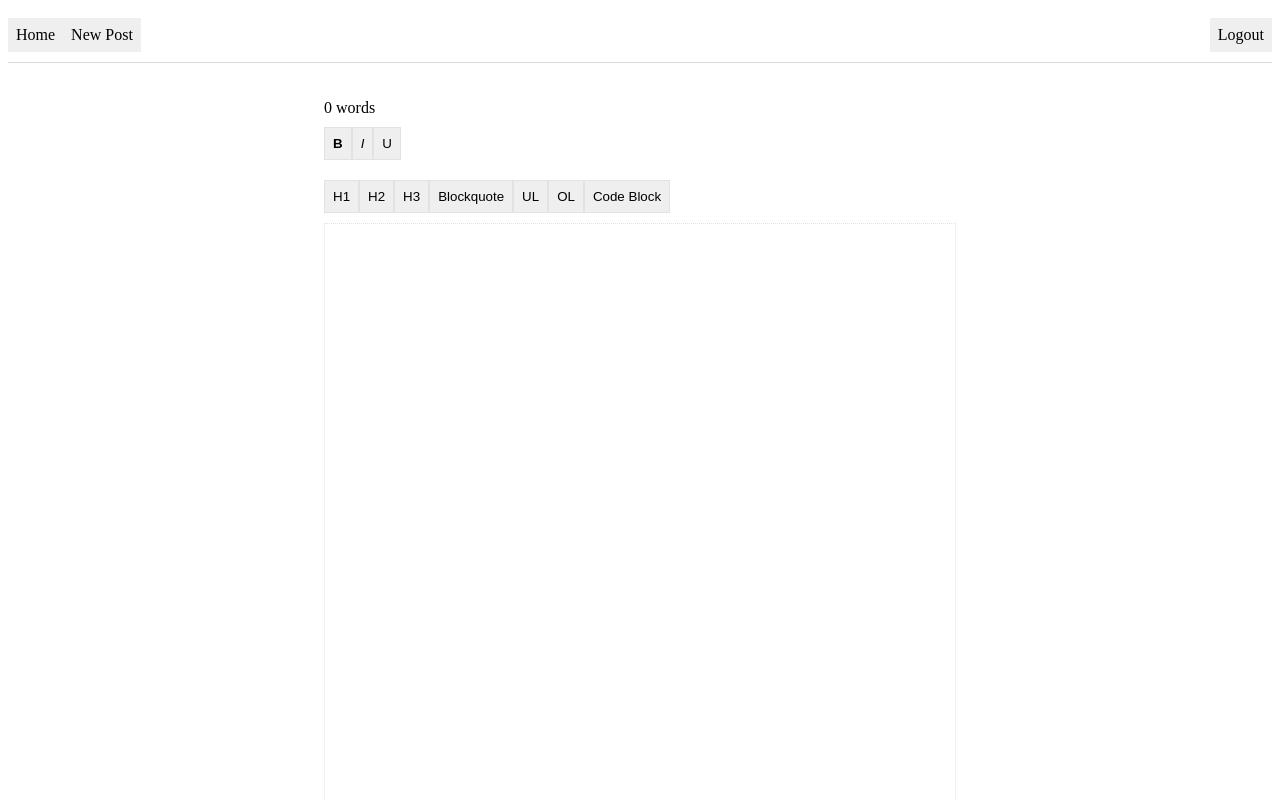
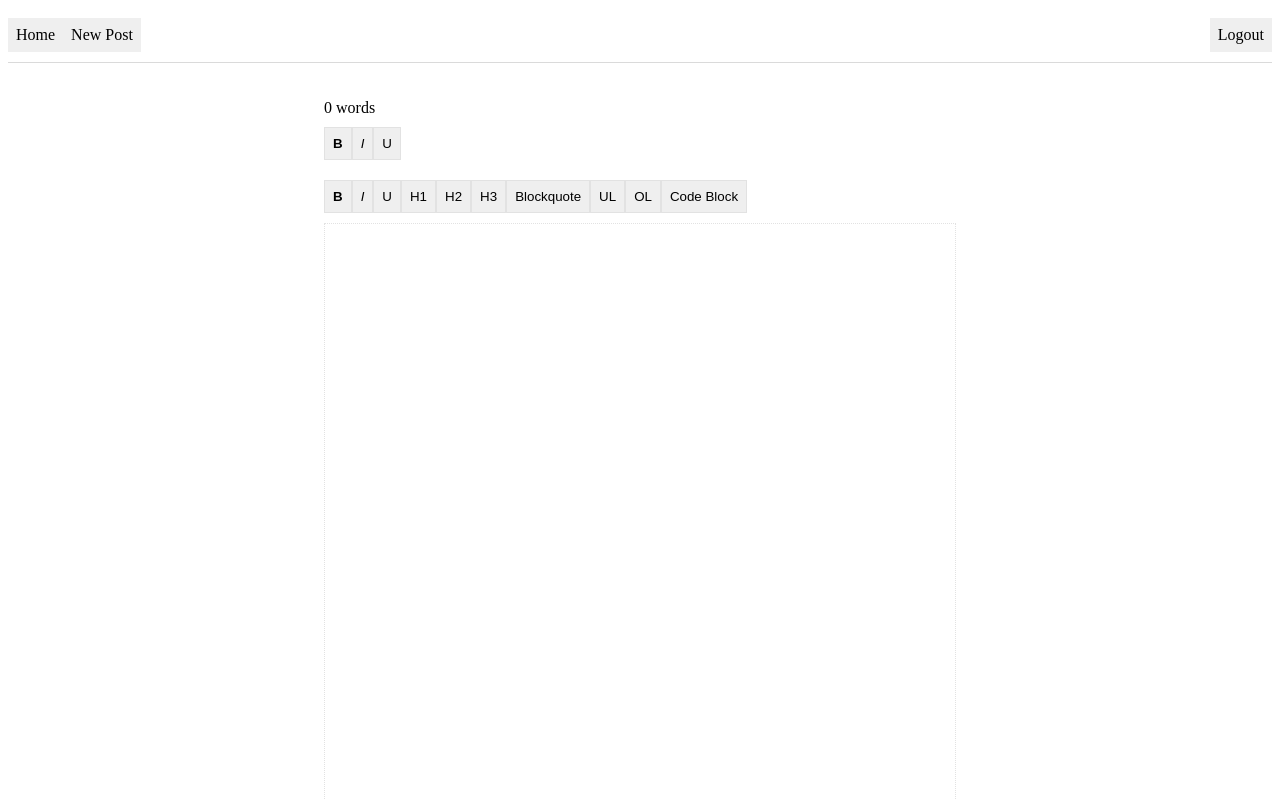
Before and after one commit to kaihengann/unblog-frontend, a React (Create React App) app: page /newPost in a window 1280 px wide. Shown: the top 800 px of the page. Built offline with nearby package versions, Linux system fonts and the light colour scheme; sample sign-in values are in the browser's storage; a web font is replaced by a local one.

Commit message:
Move inline style buttons into toolbar

```diff
--- a/src/components/ToolBar/ToolBar.js
+++ b/src/components/ToolBar/ToolBar.js
@@ -11,15 +11,26 @@ const BLOCK_TYPES = [
   { label: "Code Block", style: "code-block" }
 ];
 
-const ToolBar = ({ editorState, onToggle }) => {
+const ToolBar = ({ editorState, onToggle, onClick }) => {
   const selection = editorState.getSelection();
   const blockType = editorState
     .getCurrentContent()
     .getBlockForKey(selection.getStartKey())
     .getType();
 
+  // const inlineType = editorState
+  //   .getCurrentInlineStyle()
+  // console.log(inlineType.getType());
+
   return (
     <div className="toolBar">
+      <button id="boldButton" onMouseDown={onClick}>
+        <b>B</b>
+      </button>
+      <button id="italicButton" onMouseDown={onClick}>
+        <em>I</em>
+      </button>
+      <button id="underlineButton" onMouseDown={onClick}>U</button>
       {BLOCK_TYPES.map(type => (
         <StyleButton
           key={type.label}
```
